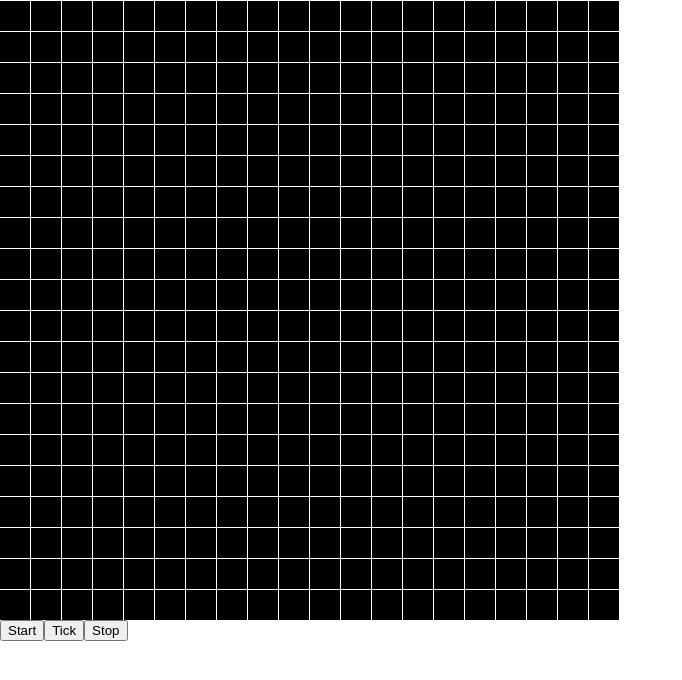
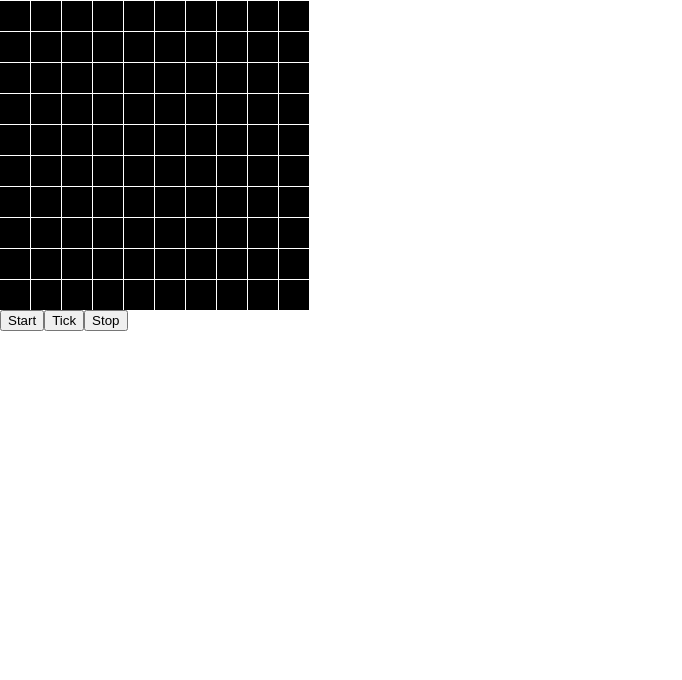
Before and after one commit to QuarkNerd/react_game-of-life, a React (Create React App) app: page / in a window 1280 px wide. Shown: the top 680 px of the page, without its empty margins (0-682 px from the left). Built offline with nearby package versions, Linux system fonts and the light colour scheme.

Commit message:
use only coordinates to make to simplify, move gridSize out of index

```diff
--- a/src/App.js
+++ b/src/App.js
@@ -1,10 +1,14 @@
 import React, { useState, useEffect, useRef } from "react";
 import Square from "./Square";
 const INTERVAL = 100;
+const NUMCOLUMNS = 10;
+const NUMROWS = 10;
 
-const App = props => {
+const App = () => {
   const [isRunning, setIsRunning] = useState(false);
-  const [livings, setLivings] = useState({});
+  const [livings, setLivings] = useState(
+    Array(NUMROWS).fill(Array(NUMCOLUMNS).fill(false))
+  );
 
   const start = () => {
     setIsRunning(true);
@@ -17,43 +21,35 @@ const App = props => {
   useInterval(() => tick(), isRunning ? INTERVAL : null);
 
   const tick = () => {
-    const newState = {};
-
-    for (let ii = 0; ii < props.numColumns * props.numRows; ii++) {
-      let isLiving = livings[ii];
-      const coordinates = convertNumberToCoordinates(ii);
-      const neighboursCoors = getNeighbours(coordinates);
-      const neighbours = neighboursCoors.map(coors =>
-        convertCoordinatesToNumber(coors)
-      );
-      const living = countLiving(neighbours);
-
+    const newLivings = livings.map(row => [...row]);
+    for (let x = 0; x < NUMCOLUMNS; x++) {
+      for (let y = 0; y < NUMROWS; y++) {
+        let isLiving = livings[y][x];
+        const neighboursCoors = getNeighbours([x, y]);
+        const living = countLiving(neighboursCoors);
         if (living <= 1 || living > 3) {
           isLiving = false;
         } else if (living === 3) {
           isLiving = true;
         }
+        newLivings[y][x] = isLiving;
+      }
+    }
 
-      newState[ii] = isLiving;
-    }
-    setLivings(newState);
+    setLivings(newLivings);
   };
 
-  const changeSquare = position => {
-    setLivings({ ...livings, [position]: !livings[position] });
-  };
-
-  const convertNumberToCoordinates = number => {
-    const x = number % props.numColumns;
-    const y = Math.floor(number / props.numColumns);
-    return [x, y];
+  const changeSquare = ([x, y]) => {
+    const newLivings = livings.map(row => [...row]);
+    newLivings[y][x] = !newLivings[y][x];
+    setLivings(newLivings);
   };
 
   const getNeighbours = ([x, y]) => {
-    const xLeft = (x + props.numColumns - 1) % props.numColumns;
-    const xRight = (x + 1) % props.numColumns;
-    const yUp = (y + props.numRows - 1) % props.numRows;
-    const yDown = (y + 1) % props.numRows;
+    const xLeft = (x + NUMCOLUMNS - 1) % NUMCOLUMNS;
+    const xRight = (x + 1) % NUMCOLUMNS;
+    const yUp = (y + NUMROWS - 1) % NUMROWS;
+    const yDown = (y + 1) % NUMROWS;
     return [
       [xLeft, yUp],
       [x, yUp],
@@ -66,13 +62,9 @@ const App = props => {
     ];
   };
 
-  const convertCoordinatesToNumber = ([x, y]) => {
-    return y * props.numColumns + x;
-  };
-
-  const countLiving = numbers => {
-    return numbers.reduce(
-      (total, number) => total + (livings[number] ? 1 : 0),
+  const countLiving = coordinates => {
+    return coordinates.reduce(
+      (total, [x, y]) => total + (livings[y][x] ? 1 : 0),
       0
     );
   };
@@ -80,17 +72,16 @@ const App = props => {
   return (
     <div>
       <div>
-        {Array.apply(null, { length: props.numRows }).map((a, rowNum) => (
+        {livings.map((row, yValue) => (
           <div class="row">
-            {Array.apply(null, { length: props.numColumns }).map(
-              (a, columnNum) => (
+            {row.map((isLiving, xValue) => (
               <Square
-                  number={rowNum * props.numColumns + columnNum}
-                  selected={livings[rowNum * props.numColumns + columnNum]}
+                x={xValue}
+                y={yValue}
+                selected={isLiving}
                 onClick={changeSquare}
               />
-              )
-            )}
+            ))}
           </div>
         ))}
       </div>
--- a/src/Square.js
+++ b/src/Square.js
@@ -3,8 +3,8 @@ import React from "react";
 const Square = props => {
   return (
     <div
-      class={`square ${props.selected ? "square-selected" : ""}`}
-      onClick={() => props.onClick(props.number)}
+      className={`square ${props.selected ? "square-selected" : ""}`}
+      onClick={() => props.onClick([props.x, props.y])}
     />
   );
 };
--- a/src/index.js
+++ b/src/index.js
@@ -5,5 +5,5 @@ import App from "./App";
 import registerServiceWorker from "./registerServiceWorker";
 
 const rootElement = document.getElementById("root");
-ReactDOM.render(<App numRows={20} numColumns={20} />, rootElement);
+ReactDOM.render(<App />, rootElement);
 registerServiceWorker();
```
Lines whose indentation alone changed are shown as unchanged.
